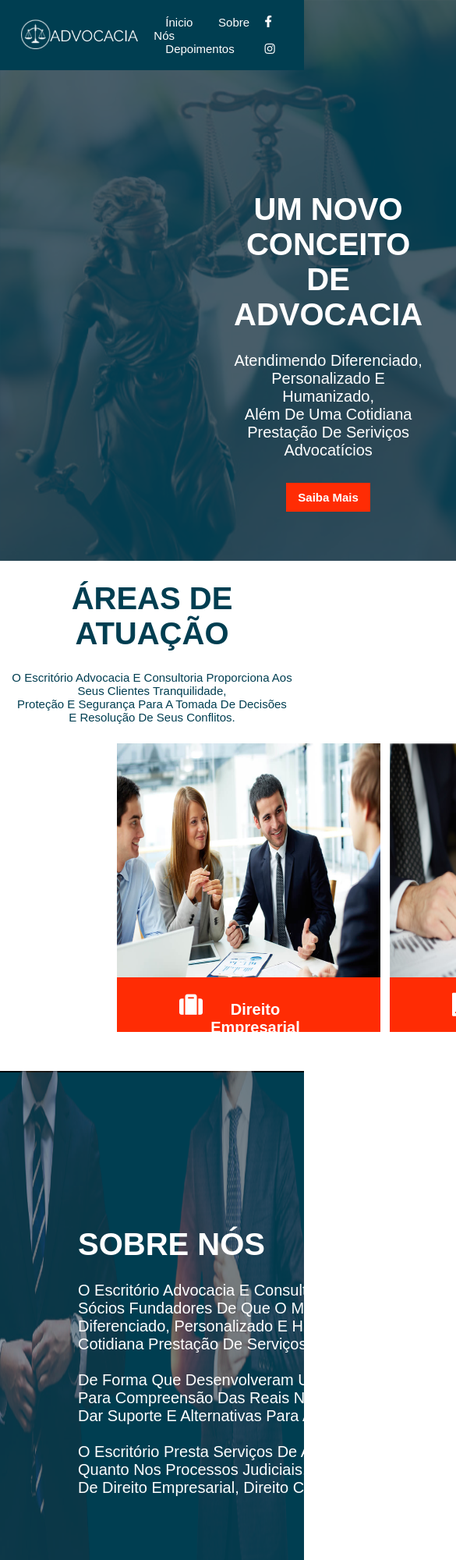
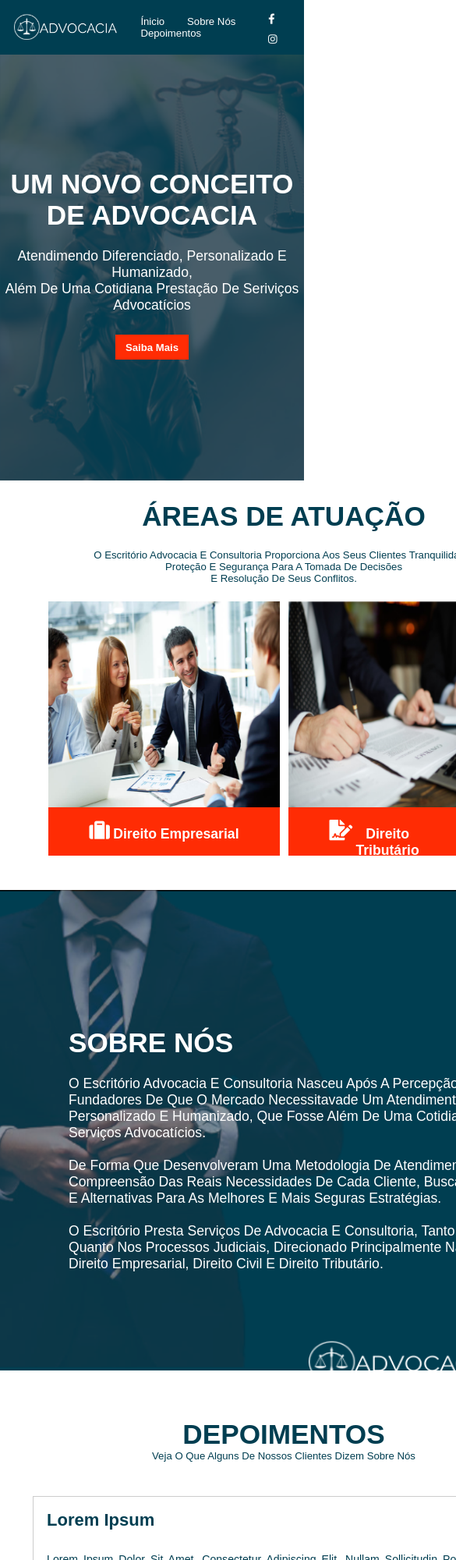
Before and after one commit to lg-duran/advocacia, a plain HTML site: page website-2/index.html in a window 390 px wide. Shown: the top 2000 px of the page at 78% size, 585 px wide, since content can reach past the window. Drawn offline with Linux system fonts and the light colour scheme.

Commit message:
responsividade 1440px, 1024px

```diff
--- a/website-1/css/styles.css
+++ b/website-1/css/styles.css
@@ -26,9 +26,13 @@ section {
 
 
 .sub-heading {
+	position: relative;
+	margin-left: auto;
+	margin-right: auto;
+	text-align: center;
 	text-transform: uppercase;
 	font-size: 4rem;
-	text-align: center;
+
 }
 
 header {
@@ -75,15 +79,14 @@ header .icons i:hover, header .icons a:hover {
 
 .home {
 	width: 100%;
-	height: 65.5rem;
+	height: 70rem;
 	box-sizing: border-box;
 	text-align: center;
 }
 
 .home .content {
-	justify-content: space-between;
     position: absolute;
-    margin-left: 35rem;
+	margin-left: 38rem;
 	display: block;
 	padding-top: 24.6rem;
 	align-items: center;
@@ -91,11 +94,13 @@ header .icons i:hover, header .icons a:hover {
 }
 
 .home .content h3 {
+	text-align: center;
 	text-transform: uppercase;
 	font-size: 4rem;
 }
 
 .home .content p {
+	text-align: center;
     text-transform: capitalize;
 	margin-top: 4rem;
 	margin-bottom: 3rem;
@@ -169,6 +174,10 @@ header .icons i:hover, header .icons a:hover {
 	width: 100%;
 	height: 65.5rem;
 	margin-top: 5rem;
+}
+
+.about img {
+	width: 100%;
 }
 
 .about .content {
@@ -254,6 +263,122 @@ header .icons i:hover, header .icons a:hover {
 
 /* media queries */
 
+@media screen and (max-width: 1440px) {
+
+	.home .content {
+		margin-left: 42rem;
+	}
+
+}
+
+@media screen and (max-width: 1024px) {
+
+	* {
+		max-width: 1024px;
+	}
+
+	html {
+		font-size: 55%;
+		max-width: 64rem;
+		width: 100%;
+	}
+
+	header {
+		padding: 1rem 2rem;
+		width: 100%;
+	}
+
+	header .icons i, header .icons a {
+		height: 3rem;
+		width: 3rem;
+		text-align: center;
+		font-size: 1.5rem;
+		color: #000;
+	}
+
+	.home {
+		width: 1024px;
+		height: 60rem;
+		box-sizing: border-box;
+		text-align: center;
+	}
+
+	.home .content {
+		margin-left: 29rem;
+	}
+
+	.home .image img {
+		margin-left: 0;
+	}
+
+	.review {
+		margin-top: 3rem;
+	}
+
+	.sub-heading {
+		text-align: center;
+		white-space: nowrap;
+		font-size: 3rem;
+		margin-bottom: 5rem;
+	}
+
+	.review .box-container {
+		width: 1024px;
+	}
+
+	.review .box-container .box {
+		padding:2rem;
+
+	}
+
+	.review .image img {
+		width: 993px;
+	}
+
+	.about {
+		width: 993px;
+		height: 60rem;
+		margin-top: 5rem;
+	}
+
+	.about .image img {
+		width: 1024px;
+	}
+
+	.about .content {
+		position: absolute;
+		padding-top: 15rem;
+		color: #fff;
+	}
+
+	.situation {
+		margin-top: 5rem;
+	}
+
+	.situation .box-container {
+		display: inline-block;
+		width: 980px;
+		padding-bottom: 2.5rem;
+	}
+
+	.situation .box-container .box {
+		height: 25rem;
+		width: 100%;
+		margin-bottom: 2rem;
+		background: #fff;
+		border:.1rem solid rgba(0,0,0,.2);
+	}
+
+	.footer {
+		width: 1024px;
+	}
+
+
+}
+
+
+
+
 @media (max-width: 991px) {
 
 	html {
--- a/website-2/css/styles.css
+++ b/website-2/css/styles.css
@@ -24,14 +24,22 @@ html {
 }
 
 .sub-heading {
+	position: relative;
+	margin-left: auto;
+	margin-right: auto;
 	color: var(--blue);
 	text-transform: uppercase;
+	text-align: center;
 	font-size: 4rem;
 }
 
 .heading {
+	position: relative;
+	margin-left: auto;
+	margin-right: auto;
 	color: var(--blue);
 	text-transform: capitalize;
+	text-align: center;
 	font-size: 1.5rem;
 }
 
@@ -79,19 +87,25 @@ header .icons i:hover {
     color: var(--orange);
 }
 
+#home {
+	background-image: url(../images/home-image.png);
+	background-size: cover;
+	background-repeat: no-repeat;
+}
+
 .home {
 	width: 100%;
-	height: 65.5rem;
+	height: 70rem;
 	box-sizing: border-box;
 	text-align: center;
+
 }
 
-.home .content {
-    position: absolute;
-	margin-left: 30rem;
-	display: block;
+#home .content {
+    position: relative;
+	margin-left: auto;
+	margin-right: auto;
 	padding-top: 24.6rem;
-	align-items: center;
 	color: #fff;
 }
 
@@ -153,13 +167,24 @@ header .icons i:hover {
 .operation .box-container {
 	display: flex;
 }
-
+/*
+#operation .box-container {
+	position: relative;
+	margin-left: auto;
+	margin-right: auto;
+}
+*/
 .operation .box-container .box {
 	margin-top: 2.5rem;
 	height: 20rem;
 	width: 20rem;
 	margin-left: 15rem;
 	cursor: pointer;
+}
+
+.operation .box-container .box .image img {
+	height: 31rem;
+	width: 33.8rem;
 }
 
 .operation .box-container .box .underlind {
@@ -173,8 +198,8 @@ header .icons i:hover {
 .operation .box-container .box .content {
 	position: absolute;
 	display: flex;
-	margin-top: -2rem;
-	margin-left: 8rem;
+	margin-top: .5rem;
+	margin-left: 6rem;
 }
 
 .operation .box-container .box .content i {
@@ -191,12 +216,18 @@ header .icons i:hover {
 
 .about {
 	width: 100%;
-	height: 65.5rem;
+	height: 70rem;
 	margin-top: 22rem;
 }
 
+#about {
+	background: url(../images/sobre-nos-img.png);
+	background-size: cover;
+	background-repeat: no-repeat;
+}
+
 .about .content {
-    position: absolute;
+    position: relative;
 	margin-left: 10rem;
 	display: block;
 	padding-top: 20rem;
@@ -216,49 +247,22 @@ header .icons i:hover {
 	text-align: left;
 }
 
-.about .content .btn {
-	margin-top: 4rem;
-    text-transform: uppercase;
-    font-weight: bold;
-    font-size: 1.5rem;
-}
-
-.about .content .btn a{
-    color: #fff;
-    padding: 1rem 1.5rem;
-    background-color: var(--orange);
-}
-
-.about .content .btn a:hover {
-	padding-left: 2rem;
-	padding-right: 2rem;
-}
-
-.about .content .logo {
-	margin-top: 15rem;
-}
-
-.about .content .logo img {
+.about .logo img {
+	margin: 10rem;
+	margin-left: 50rem;
 	height: 6rem;
 	width: 27rem;
-	margin-left: 40rem;
-}
-
-.about .image img {
-	width: 100%;
-	height: 70rem;
-	background-repeat: no-repeat;
-	background-size: cover;
 }
 
 .review {
 	padding:2rem 5%;
-	margin-top: 7rem;
+	margin-top: 5rem;
 }
 
 .review .box-container {
 	display: flex;
-	padding-bottom: 7rem;
+	padding-top: 5rem;
+	padding-bottom: 3rem;
 }
 
 .review .box-container .box {
@@ -286,18 +290,19 @@ header .icons i:hover {
 
 
 .review .box-container .box .content h3 {
-	color: #000;
+	color: var(--blue);
 	font-size: 2.5rem;
 	padding-bottom: .5rem;
 }
 
 .review .box-container .box .content p {
-	color: #000;
+	color: var(--blue);
 	font-size: 1.6rem;
 }
 
 .footer {
 	background-color: var(--blue);
+	padding: 3rem;
 }
 
 .footer .box-container {
@@ -306,9 +311,17 @@ header .icons i:hover {
 	gap:1.5rem;
 }
 
+.footer .box-container .box {
+	margin-left: 20%;
+}
+
+.footer .box-container .box img {
+	margin-bottom: 1.5rem;
+}
+
 .footer .box-container .box a {
 	color: #fff;
-	display: inline-block;
+	display: block;
 	padding-top: 1rem;
 	padding-bottom: .5rem;
 	font-size: 1.5rem;
@@ -316,6 +329,7 @@ header .icons i:hover {
 
 .footer .box-container .box h3,	.footer .box-container .box p {
 	text-align: left;
+	padding-bottom: 1rem;
 }
 
 .footer .box-container .box h3 {
@@ -339,3 +353,138 @@ header .icons i:hover {
 	padding-top: 1.5rem;
 	margin-top: 1.5rem;
 }
+
+@media screen and (max-width:1440px) {
+
+
+	.home .content {
+		margin-left: 40rem;
+	}
+
+
+}
+
+@media screen and (max-width: 1024px) {
+
+	* {
+		max-width: 1024px;
+	}
+
+	html {
+		font-size: 55%;
+		width: 100%;
+	}
+
+	header {
+		padding: 1rem 2rem;
+		width: 100%;
+	}
+
+	header .icons i, header .icons a {
+		height: 3rem;
+		width: 3rem;
+		text-align: center;
+		font-size: 1.5rem;
+	}
+
+	.operation {
+		margin-top: 3rem;
+		width: 1024px;
+	}
+
+	.operation h3, .operation p {
+		text-align: center;
+	}
+
+	.operation p {
+		margin-top: 2.5rem;
+	}
+
+	#operation .box-container {
+		display: flex;
+		margin-left: -8rem;
+	}
+
+	.about {
+		width: 1024px;
+	}
+
+	.about .logo img {
+		margin-left: 45rem;
+	}
+
+	.review {
+		padding: 2rem 5%;
+		width: 1024px;
+	}
+
+	.review .box-container {
+		display: inline-block;
+		width: 100%;
+		padding-bottom: 2.5rem;
+	}
+
+	.review .box-container .box {
+		height: 25rem;
+		width: 95%;
+	}
+
+	.review .box-container .box .content {
+		display: inline-block;
+		padding:2rem;
+		padding-top: 0;
+		position: relative;
+		text-align: justify;
+		padding:2rem;
+		margin-left: 0;
+	}
+
+	.review .box-container .box .content h3 {
+		font-size: 2.5rem;
+	}
+
+	.review .box-container .box .content p {
+		margin-top: 1rem;
+		font-size: 1.6rem;
+		padding:1.5rem 0;
+		line-height: 1.5;
+	}
+
+	.footer {
+		background-color: var(--blue);
+		width: 1024px;
+	}
+
+	.footer .box-container {
+		width: 85%;
+	}
+
+	.footer .box-container .box {
+		margin-left: 15rem;
+	}
+
+	.footer .credit {
+		font-size:2rem;
+		padding:.5rem;
+		padding-top: 3rem;
+		margin-top: 6rem;
+	}
+
+
+}
+
+@media screen and (max-width: 728px) {
+
+	* {
+		max-width: 728px;
+	}
+
+	html {
+		width: 100%;
+	}
+
+	header {
+		width: 100%;
+	}
+
+}
--- a/website-2/index.html
+++ b/website-2/index.html
@@ -19,9 +19,9 @@
         <a class="logo"><img src="images/logo.png"></a>
 
         <nav class="navbar">
-            <a href="#">ínicio</a>
-            <a href="#">sobre nós</a>
-            <a href="#">depoimentos</a>
+            <a href="#home">ínicio</a>
+            <a href="#about">sobre nós</a>
+            <a href="#review">depoimentos</a>
         </nav>
 
         <div class="icons">
@@ -35,7 +35,7 @@
 
     <!--home section stars-->
 
-    <section class="home">
+    <section class="home" id="home">
 
         <div class="content">
             <h3>um novo conceito de advocacia</h3>
@@ -49,17 +49,13 @@
             </div>
         </div>
 
-        <div class="image">
-            <img src="images/home-image.png">
-        </div>
-
     </section>
 
     <!--home section ends-->
 
     <!--operation section stars-->
 
-    <section class="operation">
+        <section class="operation" id="operation">
 
             <h3 class="sub-heading">áreas de atuação</h3>
             <p class="heading">O Escritório Advocacia e Consultoria proporciona aos seus clientes tranquilidade,<br>
@@ -115,11 +111,13 @@
 
             </div>
 
+        </section>
+
         <!--operation section ends-->
 
         <!--about section stars-->
 
-        <section class="about">
+        <section class="about" id="about">
 
             <div class="content">
                 <h3>sobre nós</h3>
@@ -143,14 +141,12 @@
 
                 </p>
 
+            </div>
+
             <div class="logo">
                 <img src="images/logo.png">
             </div>
-            </div>
 
-            <div class="image">
-                <img src="images/sobre-nos-img.png">
-            </div>
 
         </section>
 
@@ -158,7 +154,7 @@
 
         <!--review section stars-->
 
-        <section class="review">
+        <section class="review" id="review">
 
             <h3 class="sub-heading">depoimentos</h3>
             <p class="heading">veja o que alguns de nossos clientes dizem sobre nós</p>
@@ -245,14 +241,12 @@
 
             </div>
 
-            <div class="credit"> copyrigth @ 2021 by <span> Lucas Lopes Duran </span> </div>
+            <div class="credit"> copyrigth @ 2021 by Lucas Lopes Duran </div>
 
         </section>
 
     <!--footer section ends-->
 
 
-
-
 </body>
 </html>
```
Also changed, not shown: website-1/index.html (+1 -1 lines). Lines whose indentation alone changed are shown as unchanged.
